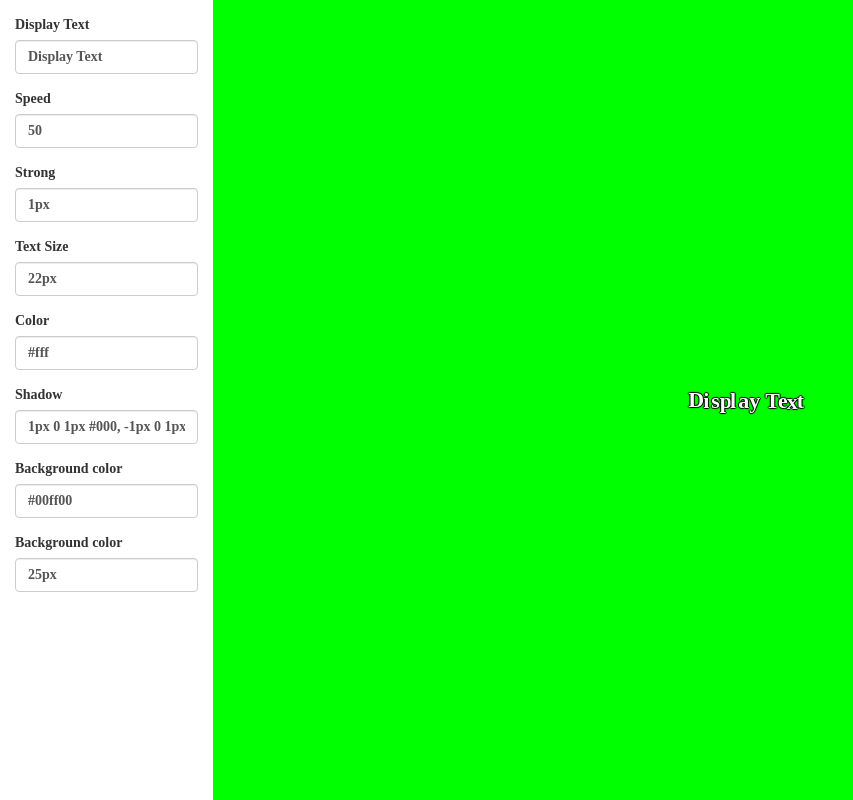
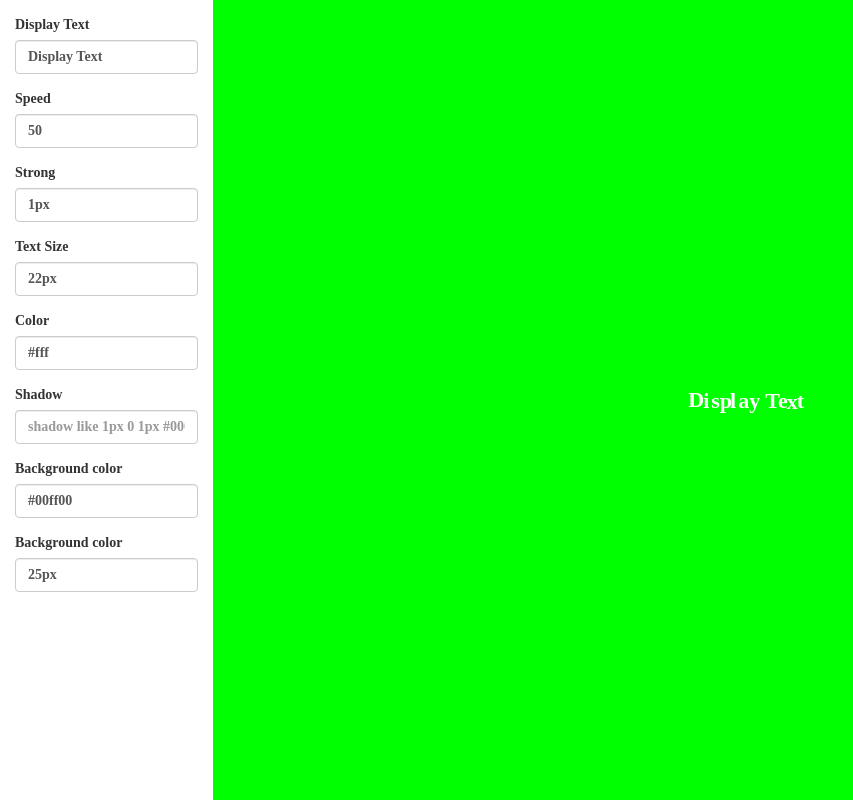
Before and after one commit to LewisGet/textEffectsForVideo, a plain HTML site: page index.html in a window 1280 px wide. Shown: the whole page, without its empty margins (0-853 px from the left). Drawn offline with Linux system fonts and the light colour scheme.

Commit message:
default shadow disable

```diff
--- a/index.html
+++ b/index.html
@@ -60,7 +60,7 @@
         </div>
         <div class="form-group">
             <label for="inputShadow">Shadow</label>
-            <input type="text" class="input form-control" id="inputShadow" placeholder="shadow" value="1px 0 1px #000, -1px 0 1px #000, 0 -1px 1px #000, 0 1px 1px #000">
+            <input type="text" class="input form-control" id="inputShadow" placeholder="shadow like 1px 0 1px #000, -1px 0 1px #000, 0 -1px 1px #000, 0 1px 1px #000" value="">
         </div>
         <div class="form-group">
             <label for="inputBgColor">Background color</label>
```
